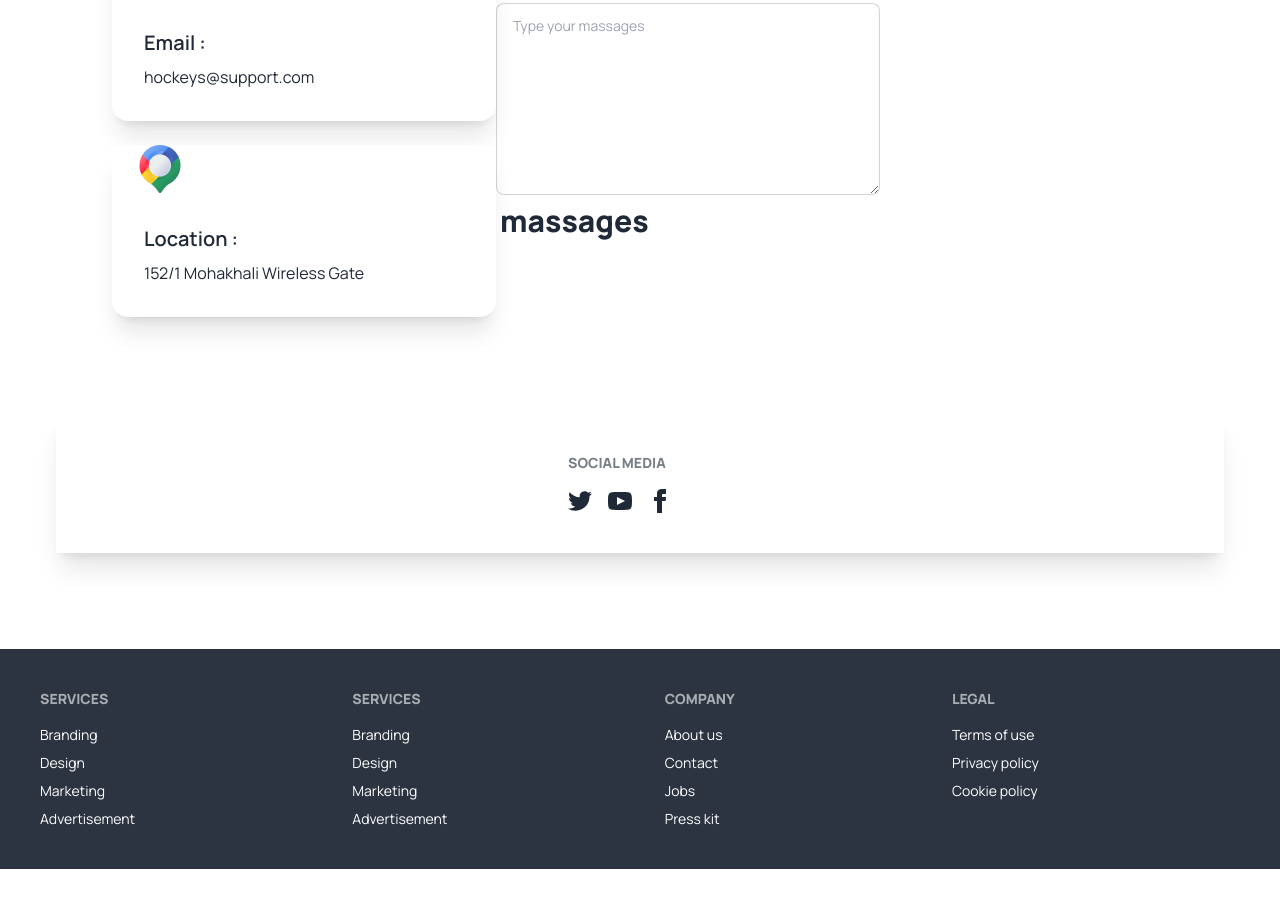
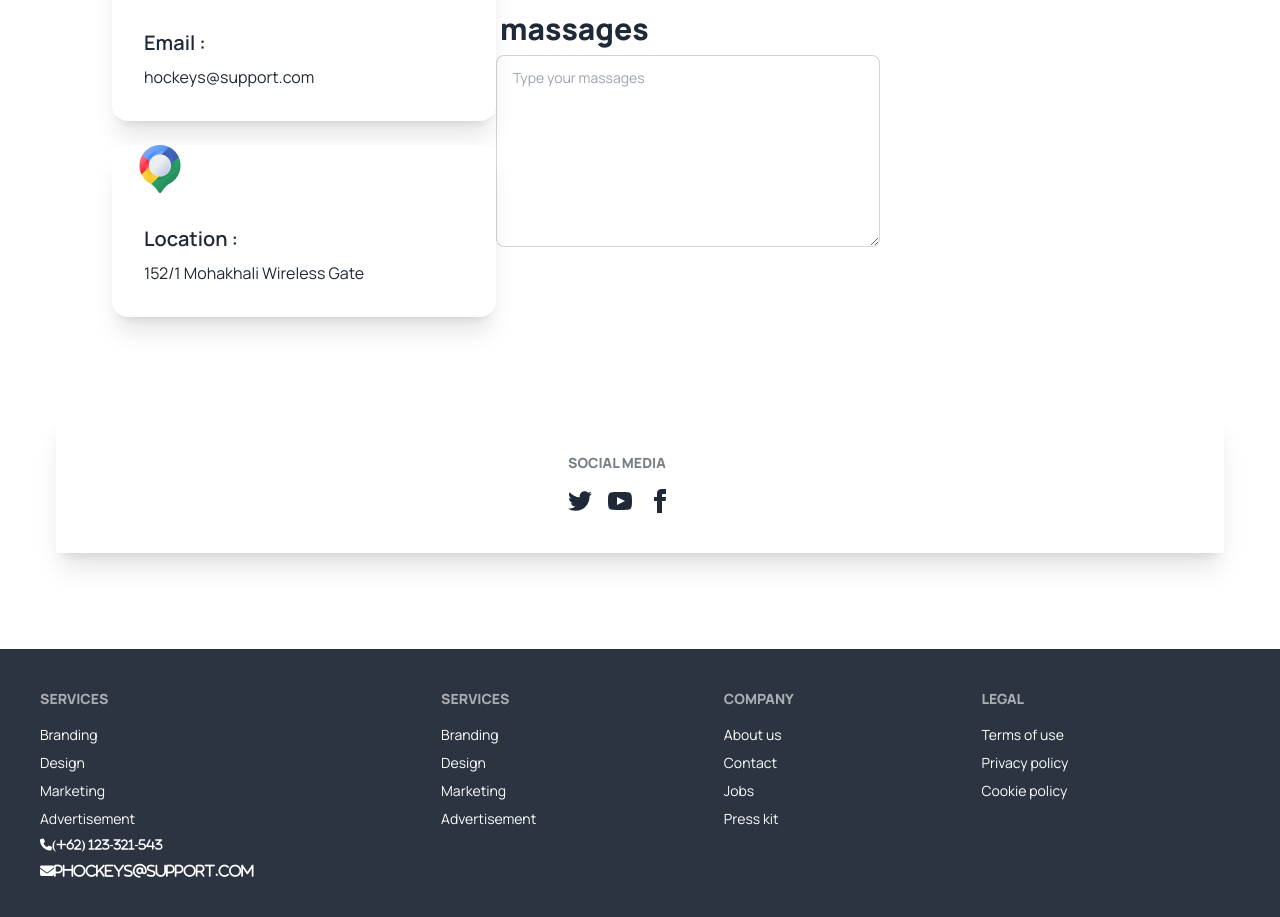
Before and after one commit to imraniffat553/B9A3-Hockeys, a plain HTML site: page index.html in a window 1280 px wide. Shown: the part 4506-5423 px from the top of the page. Before the commit the page ends 5375 px from the top, so only its background shows below. Drawn offline with nearby package versions, Linux system fonts and the light colour scheme.

Commit message:
I added All element

```diff
--- a/index.html
+++ b/index.html
@@ -449,10 +449,11 @@
 
         <div>
           <label class="form-control">
-            <textarea class="textarea textarea-bordered h-48 w-96" placeholder="Type your massages"></textarea>
             <div class="label">
               <span class="label-text-alt font-extrabold  text-3xl">massages</span>
             </div>
+            <textarea class="textarea textarea-bordered h-48 w-96" placeholder="Type your massages"></textarea>
+
           </label>
       </div>
 
@@ -496,6 +497,13 @@
       <a class="link link-hover">Design</a>
       <a class="link link-hover">Marketing</a>
       <a class="link link-hover">Advertisement</a>
+      <div class="text-xs link link-hover">
+        <i class="fa-solid fa-phone">(+62) 123-321-543</i>
+        <br>
+        </div>
+        <div>
+        <i class="fa-solid fa-envelope">phockeys@support.com</i>
+      </div>
     </nav>
     <nav>
       <h6 class="footer-title">Services</h6>
```
